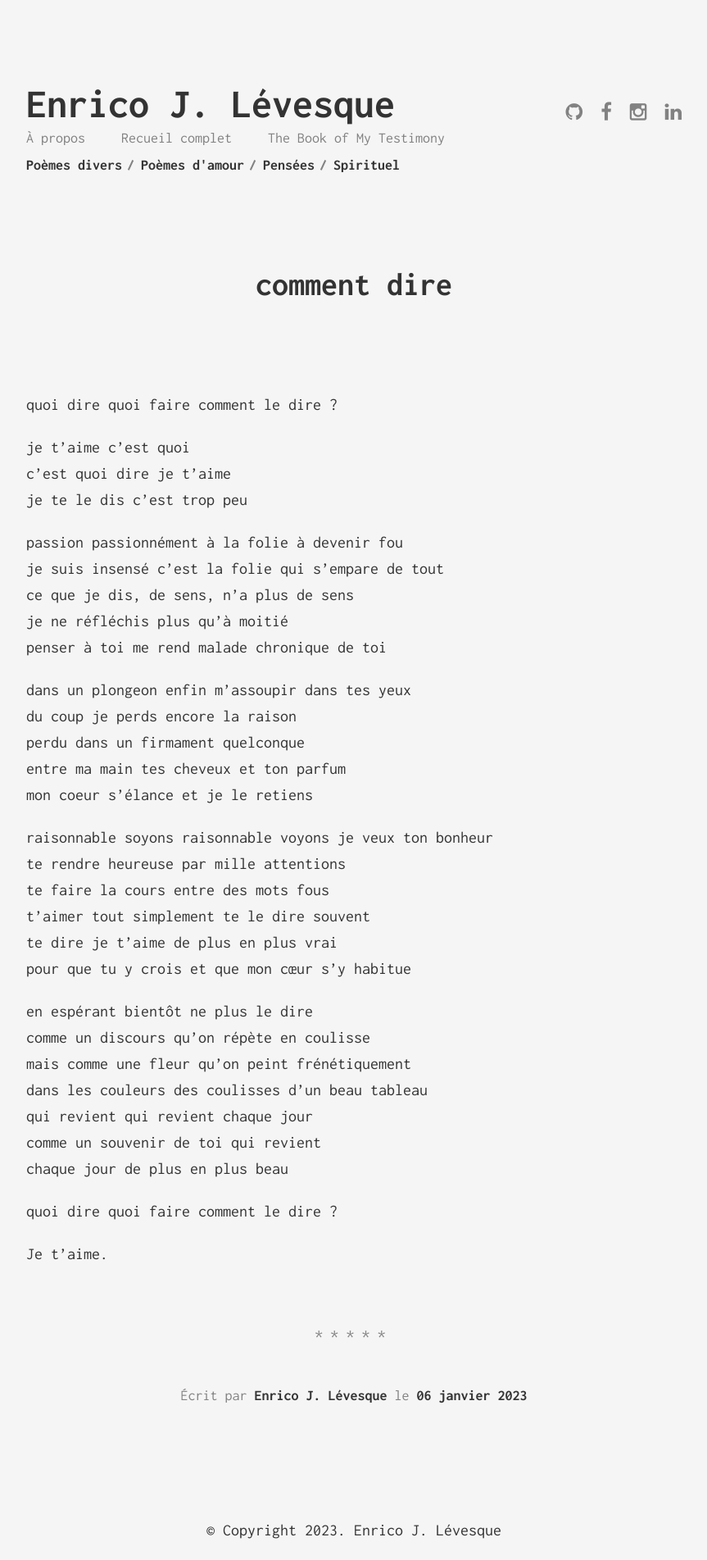
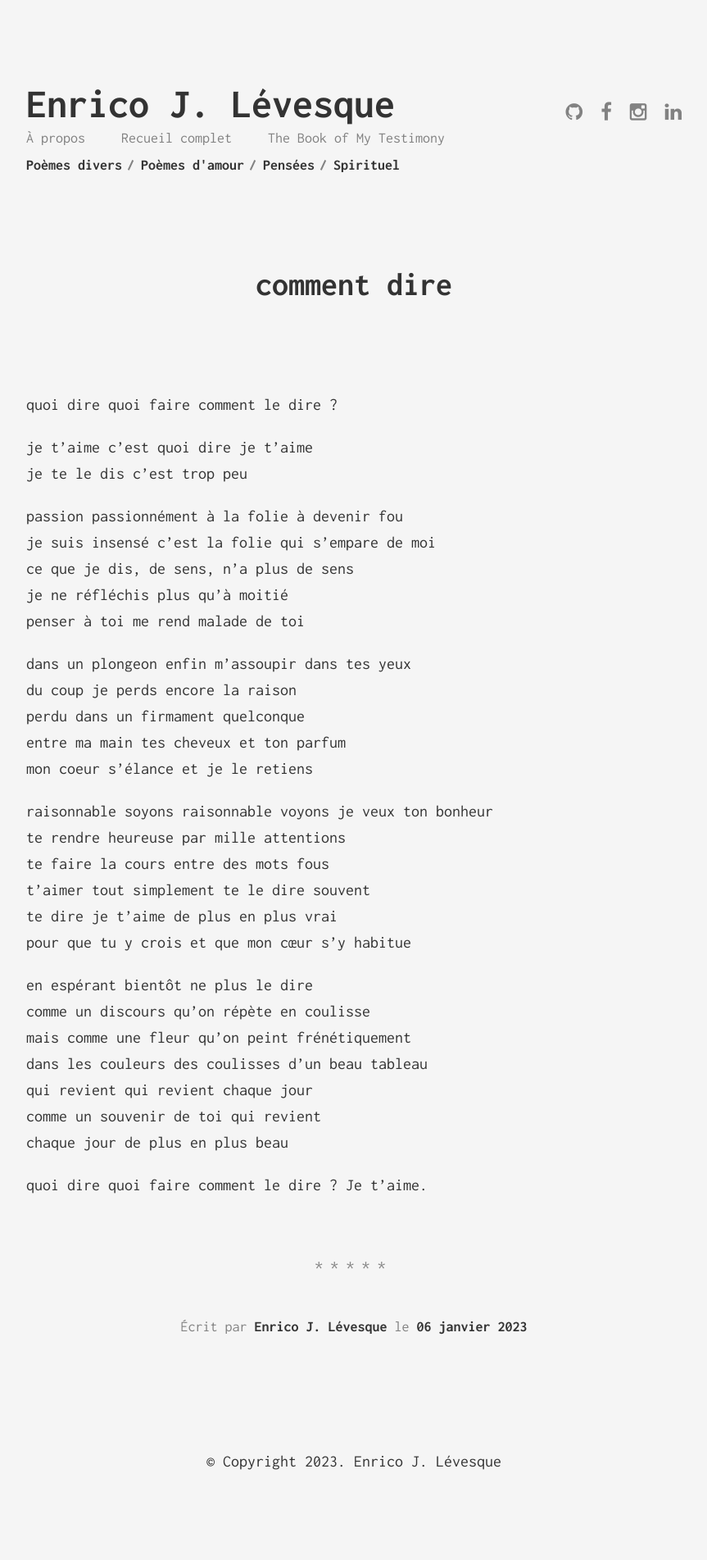
Before and after one commit to enricoJL/enricojl.github.io, a Jekyll site: the page built from _posts/2023-01-06-comment-dire.md, in a window 1280 px wide. Shown: the whole page at 82% size, without its empty margins (208-1071 px from the left). Built offline with Jekyll 4.4.1, drawn with Linux system fonts in a browser that asks for light colours; after the commit the page ends 1819 px from its top, so only the background shows below that.

Commit message:
fixes on poem

```diff
--- a/_posts/2023-01-06-comment-dire.md
+++ b/_posts/2023-01-06-comment-dire.md
@@ -8,15 +8,14 @@ categories:
 
 quoi dire quoi faire comment le dire ?
 
-je t'aime c'est quoi
-c'est quoi dire je t'aime
+je t'aime c'est quoi dire je t'aime
 je te le dis c'est trop peu
 
 passion passionnément à la folie à devenir fou
-je suis insensé c'est la folie qui s'empare de tout
+je suis insensé c'est la folie qui s'empare de moi
 ce que je dis, de sens, n'a plus de sens
 je ne réfléchis plus qu'à moitié
-penser à toi me rend malade chronique de toi
+penser à toi me rend malade de toi
 
 dans un plongeon enfin m'assoupir dans tes yeux
 du coup je perds encore la raison
@@ -40,5 +39,4 @@ comme un souvenir de toi qui revient
 chaque jour de plus en plus beau
 
 quoi dire quoi faire comment le dire ?
-
 Je t'aime.
```
Also changed, not shown: _posts/2013-07-19-amalgame.md (+2 -6 lines), _posts/2023-01-02-plongeon-dans-le-ciel.md (+8 -10 lines).
